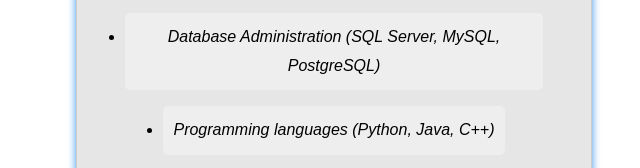
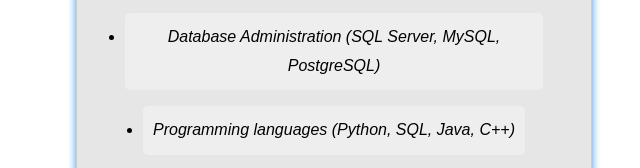
Before and after one commit to imani-prog/TimothyImaniProfile, a plain HTML site: page index.html in a window 1280 px wide. Shown: the part 820-988 px from the top of the page, 640-1280 px from the left. Drawn offline with Linux system fonts and the light colour scheme.

Commit message:
Updated skills

```diff
--- a/index.html
+++ b/index.html
@@ -58,7 +58,7 @@
             <ul>
                 <li>Web Development (HTML, CSS, JavaScript)</li>
                 <li>Database Administration (SQL Server, MySQL, PostgreSQL)</li>
-                <li>Programming languages (Python, Java, C++)</li>
+                <li>Programming languages (Python, SQL, Java, C++)</li>
                 <li>Tools and IDEs (Git, GitHub, VS Code, NetBeans, Code Blocks)</li>
                 <li>Data Analysis using Excel</li>
             </ul>
```
